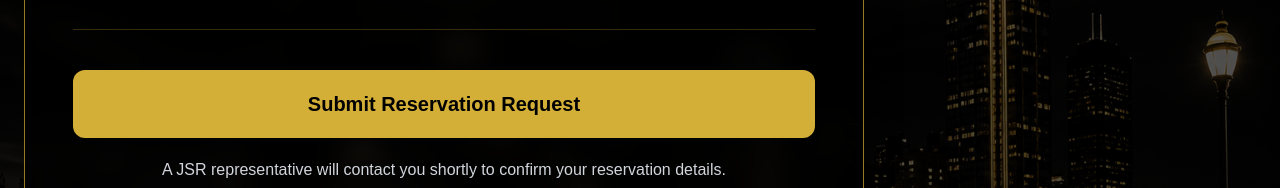
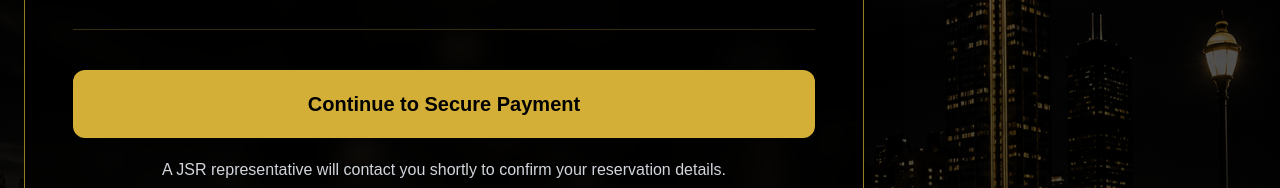
Before and after one commit to JSR-Executive-Transportation-LLC/jsr-executive-clean, a Next.js app: page /book-now in a window 1280 px wide. Shown: the part 2812-3000 px from the top of the page. Built offline with nearby package versions, Linux system fonts and the light colour scheme.

Commit message:
Updated Stripe live keys

```diff
--- a/package.json
+++ b/package.json
@@ -11,7 +11,8 @@
   "dependencies": {
     "next": "16.2.6",
     "react": "19.2.4",
-    "react-dom": "19.2.4"
+    "react-dom": "19.2.4",
+    "stripe": "^22.1.1"
   },
   "devDependencies": {
     "@tailwindcss/postcss": "^4",
--- /dev/null
+++ b/src/app/api/create-checkout-session/route.js
@@ -0,0 +1,50 @@
+import Stripe from 'stripe';
+import { NextResponse } from 'next/server';
+
+const stripe = new Stripe(process.env.STRIPE_SECRET_KEY);
+
+export async function POST(req) {
+  try {
+    const body = await req.json();
+
+    const amount = body.amount;
+
+    const session = await stripe.checkout.sessions.create({
+      payment_method_types: ['card'],
+
+      mode: 'payment',
+
+      customer_creation: 'always',
+
+      line_items: [
+        {
+          price_data: {
+            currency: 'usd',
+            product_data: {
+              name: 'JSR Executive Reservation',
+            },
+            unit_amount: amount,
+          },
+          quantity: 1,
+        },
+      ],
+
+      payment_intent_data: {
+        capture_method: 'manual',
+        setup_future_usage: 'off_session',
+      },
+
+      success_url: `${process.env.NEXT_PUBLIC_SITE_URL}/success`,
+      cancel_url: `${process.env.NEXT_PUBLIC_SITE_URL}/cancel`,
+    });
+
+    return NextResponse.json({ url: session.url });
+
+  } catch (error) {
+    console.error(error);
+    return NextResponse.json(
+      { error: 'Something went wrong' },
+      { status: 500 }
+    );
+  }
+}
--- a/src/app/book-now/page.js
+++ b/src/app/book-now/page.js
@@ -257,11 +257,30 @@ export default function BookNowPage() {
             <Divider />
 
             <button
-              type="submit"
-              className="w-full rounded-xl bg-[#D4AF37] py-5 text-xl font-bold text-black shadow-lg transition hover:opacity-90 hover:shadow-[0_0_28px_rgba(212,175,55,0.35)]"
-            >
-              Submit Reservation Request
-            </button>
+  type="button"
+  onClick={async () => {
+    const res = await fetch("/api/create-checkout-session", {
+      method: "POST",
+      headers: {
+        "Content-Type": "application/json",
+      },
+      body: JSON.stringify({
+        amount: 10000, // $100 test authorization
+      }),
+    });
+
+    const data = await res.json();
+
+    if (data.url) {
+      window.location.href = data.url;
+    } else {
+      alert("Unable to start checkout.");
+    }
+  }}
+  className="w-full rounded-xl bg-[#D4AF37] py-5 text-xl font-bold text-black shadow-lg transition hover:opacity-90 hover:shadow-[0_0_28px_rgba(212,175,55,0.35)]"
+>
+  Continue to Secure Payment
+</button>
 
             <p className="mt-5 text-center text-gray-300">
               A JSR representative will contact you shortly to confirm your
--- /dev/null
+++ b/src/app/cancel/page.js
@@ -0,0 +1,17 @@
+import Link from "next/link";
+
+export default function CancelPage() {
+  return (
+    <main className="flex min-h-screen items-center justify-center bg-black px-6 text-white">
+      <div className="max-w-xl rounded-3xl border border-[#D4AF37]/60 bg-black/80 p-10 text-center">
+        <h1 className="mb-4 text-4xl font-bold text-[#D4AF37]">Payment Not Completed</h1>
+        <p className="mb-8 text-gray-300">
+          Your payment was not completed. You can return to the booking page and try again.
+        </p>
+        <Link href="/book-now" className="rounded-xl bg-[#D4AF37] px-6 py-3 font-bold text-black">
+          Back to Booking
+        </Link>
+      </div>
+    </main>
+  );
+}
--- /dev/null
+++ b/src/app/success/page.js
@@ -0,0 +1,17 @@
+import Link from "next/link";
+
+export default function SuccessPage() {
+  return (
+    <main className="flex min-h-screen items-center justify-center bg-black px-6 text-white">
+      <div className="max-w-xl rounded-3xl border border-[#D4AF37]/60 bg-black/80 p-10 text-center">
+        <h1 className="mb-4 text-4xl font-bold text-[#D4AF37]">Payment Received</h1>
+        <p className="mb-8 text-gray-300">
+          Thank you. Your secure payment has been received and your reservation is being reviewed by JSR Executive.
+        </p>
+        <Link href="/" className="rounded-xl bg-[#D4AF37] px-6 py-3 font-bold text-black">
+          Return Home
+        </Link>
+      </div>
+    </main>
+  );
+}
```
Also changed, not shown: 1 other file (tests, documents, lock files or other folders).
